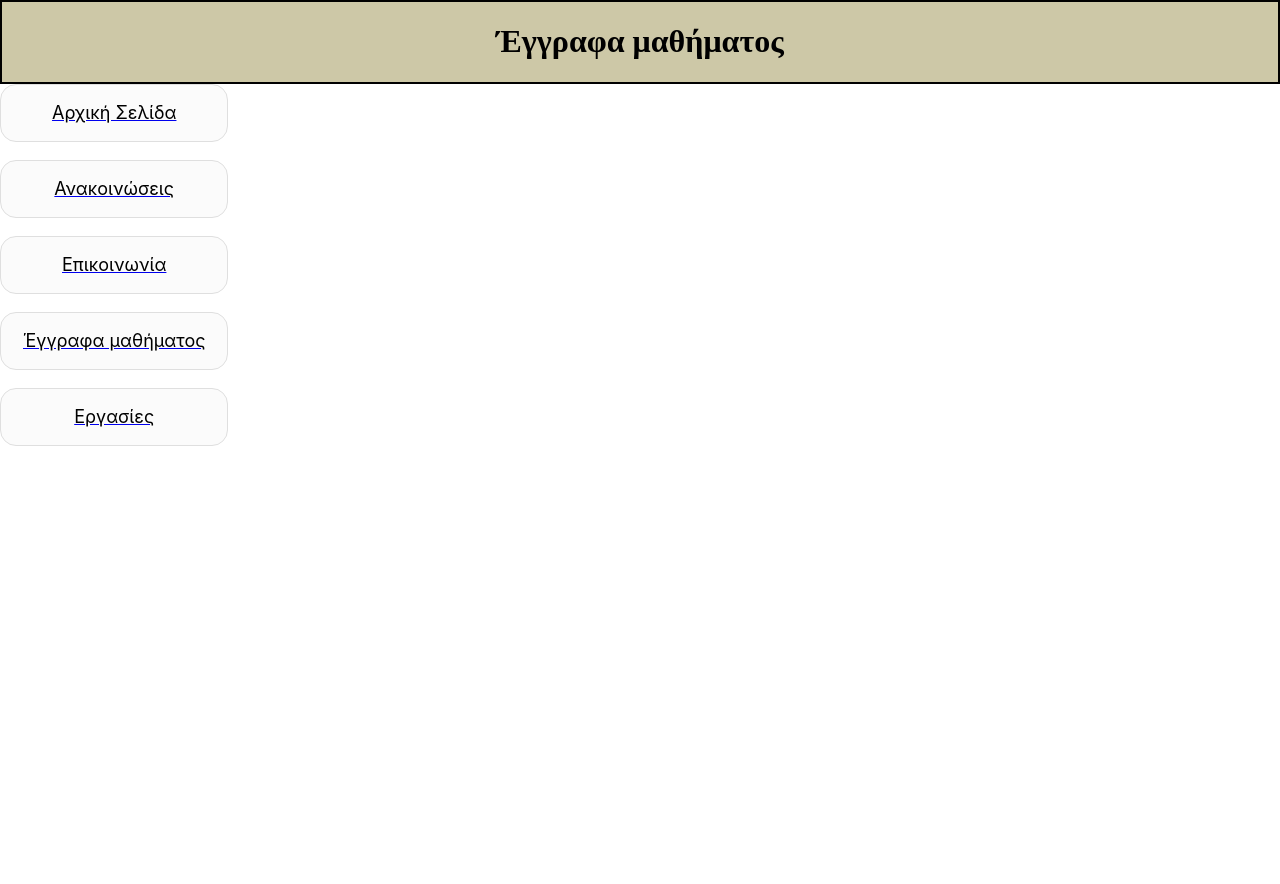
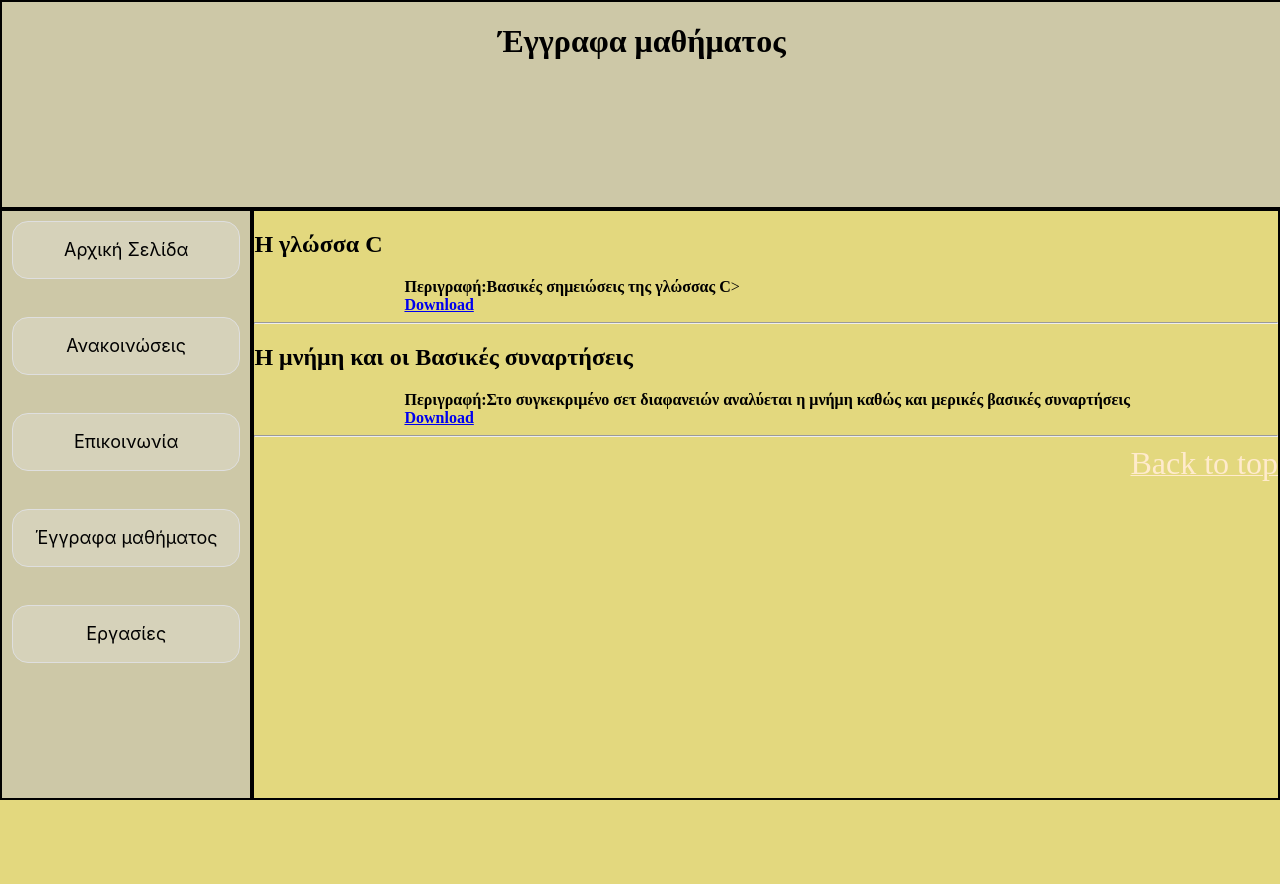
Before and after one commit to SterMoum/Virtual-Learning-Environment, a PHP site: page /html/documents.html in a window 1280 px wide. After the commit the page ends 800 px from the top, so only its background shows below. Run offline with PHP 8.4, Linux system fonts and the light colour scheme.

Commit message:
documents.html almost finished

```diff
--- a/src/css/style.css
+++ b/src/css/style.css
@@ -86,7 +86,7 @@ html,body{
 }
 #h2-style{
   font-family: Arial, Helvetica, sans-serif;
-  color: white;
+  color: black;
 }
 
 label{
@@ -122,3 +122,8 @@ textarea{
   -webkit-user-select: none;
   touch-action: manipulation;
 }
+.tab1 {
+  display: inline-block;
+  width: 150px;
+
+}
--- a/src/html/announcement.html
+++ b/src/html/announcement.html
@@ -6,6 +6,8 @@
     </head>
 
     <body>
+
+        <a name="top"></a>
 
         <div class="container">
                 <div class="page-title">
@@ -33,7 +35,6 @@
                     </a>
                 </div>
                 <div class="main-content">
-                <a name="top"></a>
 
                 <h2>Ανακοίνωση 1</h2>
                     <pre class="tab">           <font size="+2"><b>Ημερομηνία</b>: 25/9/2022</font>               </pre>
--- a/src/html/documents.html
+++ b/src/html/documents.html
@@ -5,13 +5,13 @@
         <title>Documents</title>
     </head>
     <body>
-        <div class="page-title">
-            <h1>Έγγραφα μαθήματος</h1>
-        </div>
+        <a name="top"></a>
 
         <div class="container">
-            <div class="table-row">
-                <div class="table-cell">
+                <div class="page-title">
+                    <h1>Έγγραφα μαθήματος</h1>
+                </div>
+                <div class="sidebar">
                     <a href="index.html">
                         <button class="button-sidebar" role="button">Αρχική Σελίδα</button>
                     </a><br>
@@ -31,9 +31,33 @@
                     <a href="homework.html">
                         <button class="button-sidebar" role="button">Εργασίες</button>
                     </a>
-              </div>
-              <div class="table-cell">
-                <!--todo-->
-              </div>
+                </div>
+                <div class="main-content">
+                    <h2>
+                        Η γλώσσα C
+                    </h2>
+
+                    <span class="tab1"></span><b>Περιγραφή:Βασικές σημειώσεις της γλώσσας C</b>><br>
+
+                    <span class="tab1"></span><a href="../../media/c_notes1.doc" download=""><b>Download</b></a>
+
+                    <hr>
+
+                    <h2>
+                        Η μνήμη και οι Βασικές συναρτήσεις
+                    </h2>
+
+                    <span class="tab1"></span><b>Περιγραφή:Στο συγκεκριμένο σετ διαφανειών αναλύεται η μνήμη καθώς και μερικές βασικές συναρτήσεις</b><br>
+
+                    <span class="tab1"></span><a href="../../media/c_notes2.doc" download=""><b>Download</b></a>
+
+                    <hr>
+
+                    <a style="float: right; color: blanchedalmond;" href="#top"><font size="+3">Back to top</font></a>
+
+                </div>
+
+
+            </div>
     </body>
 </html>
```
Also changed, not shown: 2 other files.
